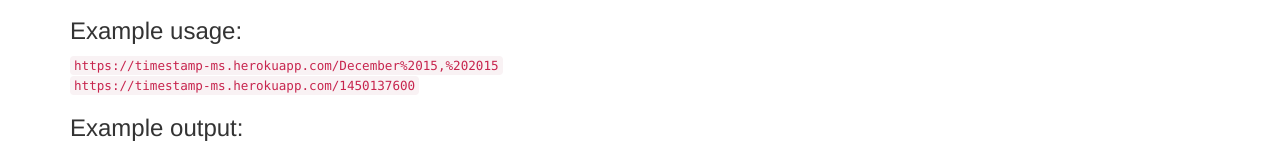
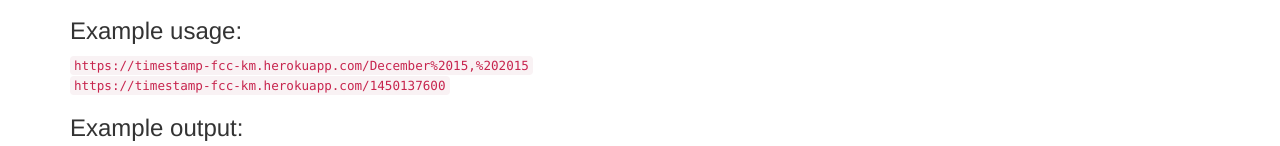
Before and after one commit to kmadill/timestamp-fcc-km, a website: page index.html in a window 1280 px wide. Shown: the part 393-539 px from the top of the page. Drawn offline with nearby package versions, Linux system fonts and the light colour scheme.

Commit message:
Fixed links

```diff
--- a/index.html
+++ b/index.html
@@ -26,9 +26,9 @@
 </blockquote>
 
 <h3>Example usage:</h3>
-<code>https://timestamp-ms.herokuapp.com/December%2015,%202015</code>
+<code>https://timestamp-fcc-km.herokuapp.com/December%2015,%202015</code>
 <br />
-<code>https://timestamp-ms.herokuapp.com/1450137600</code>
+<code>https://timestamp-fcc-km.herokuapp.com/1450137600</code>
 
 <h3>Example output:</h3>
 <code>
```
Also changed, not shown: README.md.
